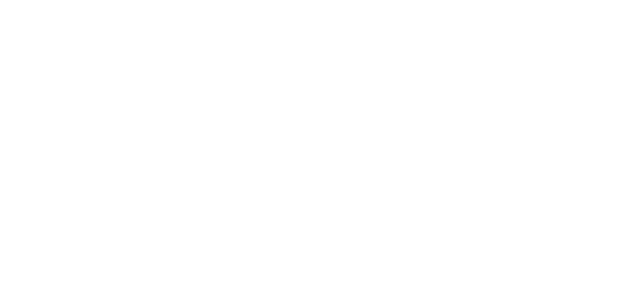
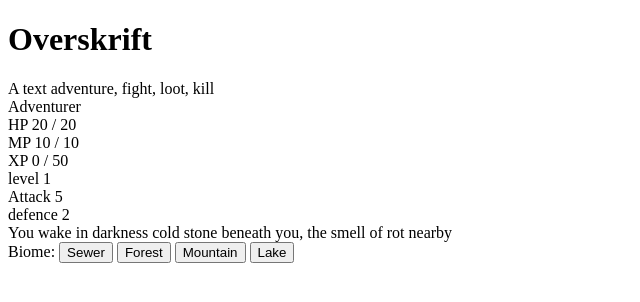
Before and after one commit to mikael1kodehode-coder/Text-RPG-Project, a plain HTML site: page index.html in a window 1280 px wide. Shown: the whole page, without its empty margins (0-640 px from the left). Drawn offline with Linux system fonts and the light colour scheme.

Commit message:
added playerpanel

```diff
--- a/index.html
+++ b/index.html
@@ -5,10 +5,30 @@
     <meta name="viewport" content="width=device-width, initial-scale=1.0" />
     <title>Document</title>
     <link rel="stylesheet" href="style.css" />
-    <script src="script.js"></script>
+    <script src="script.js" defer></script>
   </head>
   <body>
-    <header></header>
-    <main></main>
+    <div id="app">
+      <header id="header">
+        <h1>Overskrift</h1>
+        <div class="subtitle">A text adventure, fight, loot, kill</div>
+      </header>
+
+      <main id="main">
+        <div class="panel" id="player-panel"></div>
+
+        <div id="main-panel"></div>
+
+        <div id="inventory"></div>
+
+        <div id="biome-bar">
+          <span class="biome-label">Biome:</span>
+          <button class="biome-btn">Sewer</button>
+          <button class="biome-btn">Forest</button>
+          <button class="biome-btn">Mountain</button>
+          <button class="biome-btn">Lake</button>
+        </div>
+      </main>
+    </div>
   </body>
 </html>
--- a/script.js
+++ b/script.js
@@ -1,3 +1,106 @@
+const player = {
+  name: "Adventurer",
+  hp: 20,
+  maxHp: 20,
+  mp: 10,
+  maxMp: 10,
+  xp: 0,
+  xpToNextLevel: 50,
+  level: 1,
+  attack: 5,
+  defense: 2,
+  gold: 30,
+  inventory: ["Health potion"],
+};
+
+const enemies = {
+  name: "Cow",
+  hp: 5,
+  defence: 1,
+  attack: 1,
+};
+
+function renderMainPanel() {
+  const panel = document.getElementById("main-panel");
+  const intro = document.createElement("div");
+  intro.className = "intro";
+  intro.textContent =
+    "You wake in darkness  cold stone beneath you, the smell of rot nearby";
+
+  panel.append(intro);
+}
+renderMainPanel();
+
+function renderPlayerPanel() {
+  const panel = document.getElementById("player-panel");
+
+  const title = document.createElement("div");
+  title.className = "panel-title";
+  title.textContent = player.name;
+
+  const hpRow = document.createElement("div");
+  hpRow.className = "stat-row";
+  const hpLabel = document.createElement("span");
+  hpLabel.className = "stat-label";
+  hpLabel.textContent = "HP";
+  const hpValue = document.createElement("span");
+  hpValue.className = "stat-value";
+  hpValue.textContent = ` ${player.hp} / ${player.maxHp}`;
+
+  const mpRow = document.createElement("div");
+  mpRow.className = "stat-row";
+  const mpLabel = document.createElement("span");
+  mpLabel.className = "stat-label";
+  mpLabel.textContent = "MP";
+  const mpValue = document.createElement("span");
+  mpValue.className = "stat-value";
+  mpValue.textContent = ` ${player.mp} / ${player.maxMp}`;
+
+  const xpRow = document.createElement("div");
+  xpRow.className = "stat-row";
+  const xpLabel = document.createElement("span");
+  xpLabel.className = "stat-label";
+  xpLabel.textContent = "XP";
+  const xpValue = document.createElement("span");
+  xpValue.className = "stat-value";
+  xpValue.textContent = ` ${player.xp} / ${player.xpToNextLevel}`;
+
+  const levelRow = document.createElement("div");
+  levelRow.className = "stat-row";
+  const levelLabel = document.createElement("span");
+  levelLabel.className = "stat-label";
+  levelLabel.textContent = "level ";
+  const levelValue = document.createElement("span");
+  levelValue.className = "stat-value";
+  levelValue.textContent = ` ${player.level}`;
+
+  const attackRow = document.createElement("div");
+  attackRow.className = "stat-row";
+  const attackLabel = document.createElement("span");
+  attackLabel.className = "stat-label";
+  attackLabel.textContent = "Attack";
+  const attackValue = document.createElement("span");
+  attackValue.className = "stat-value";
+  attackValue.textContent = ` ${player.attack}`;
+
+  const defenceRow = document.createElement("div");
+  defenceRow.className = "stat-row";
+  const defenceLabel = document.createElement("span");
+  defenceLabel.className = "stat-label";
+  defenceLabel.textContent = "defence";
+  const defencevalue = document.createElement("span");
+  defencevalue.className = "stat-value";
+  defencevalue.textContent = ` ${player.defense}`;
+
+  defenceRow.append(defenceLabel, defencevalue);
+  attackRow.append(attackLabel, attackValue);
+  levelRow.append(levelLabel, levelValue);
+  hpRow.append(hpLabel, hpValue);
+  mpRow.append(mpLabel, mpValue);
+  xpRow.append(xpLabel, xpValue);
+  panel.append(title, hpRow, mpRow, xpRow, levelRow, attackRow, defenceRow);
+}
+renderPlayerPanel();
 // Items / Equipment
 const ITEMS = {
   // Weapons
```
